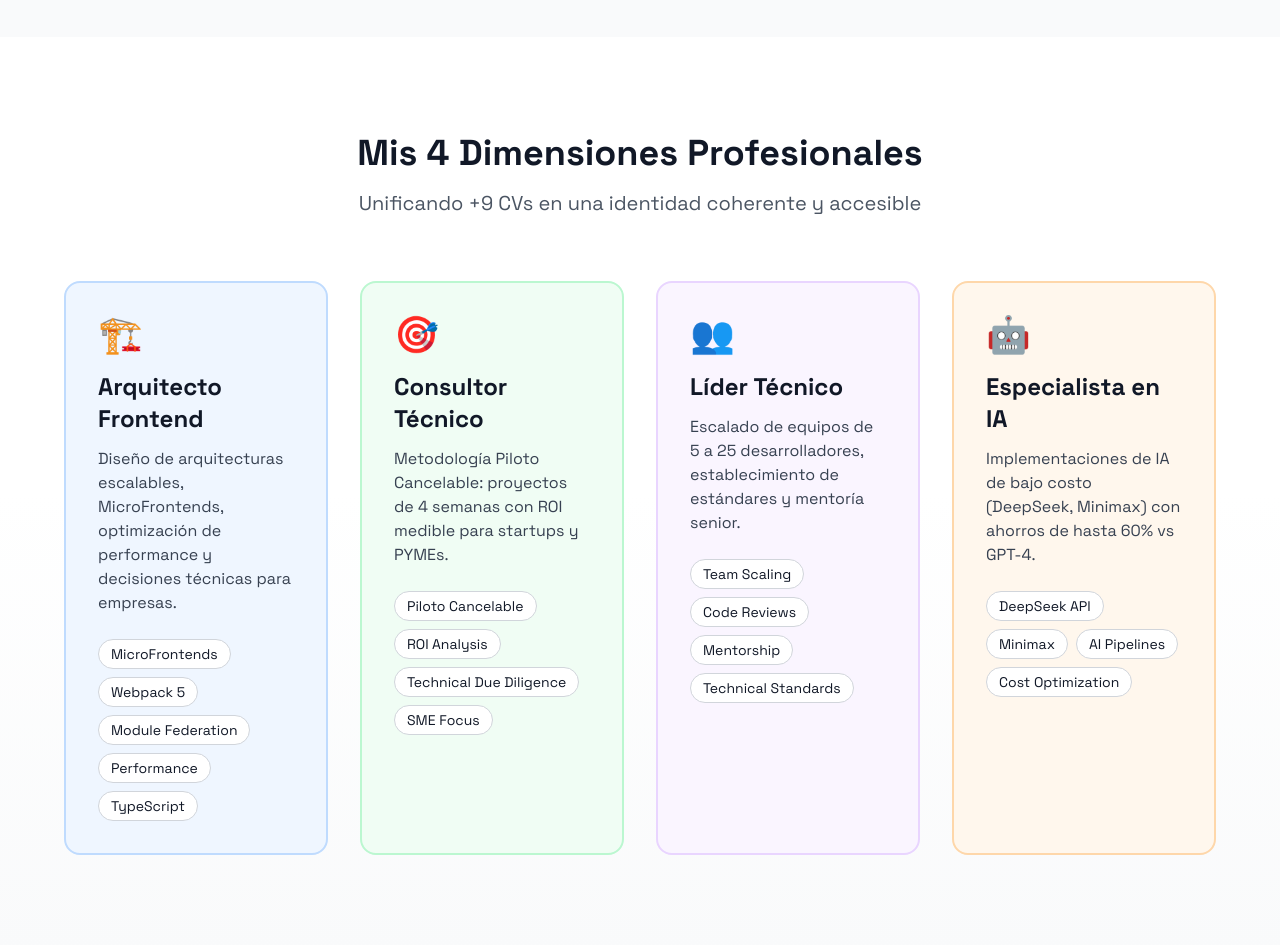
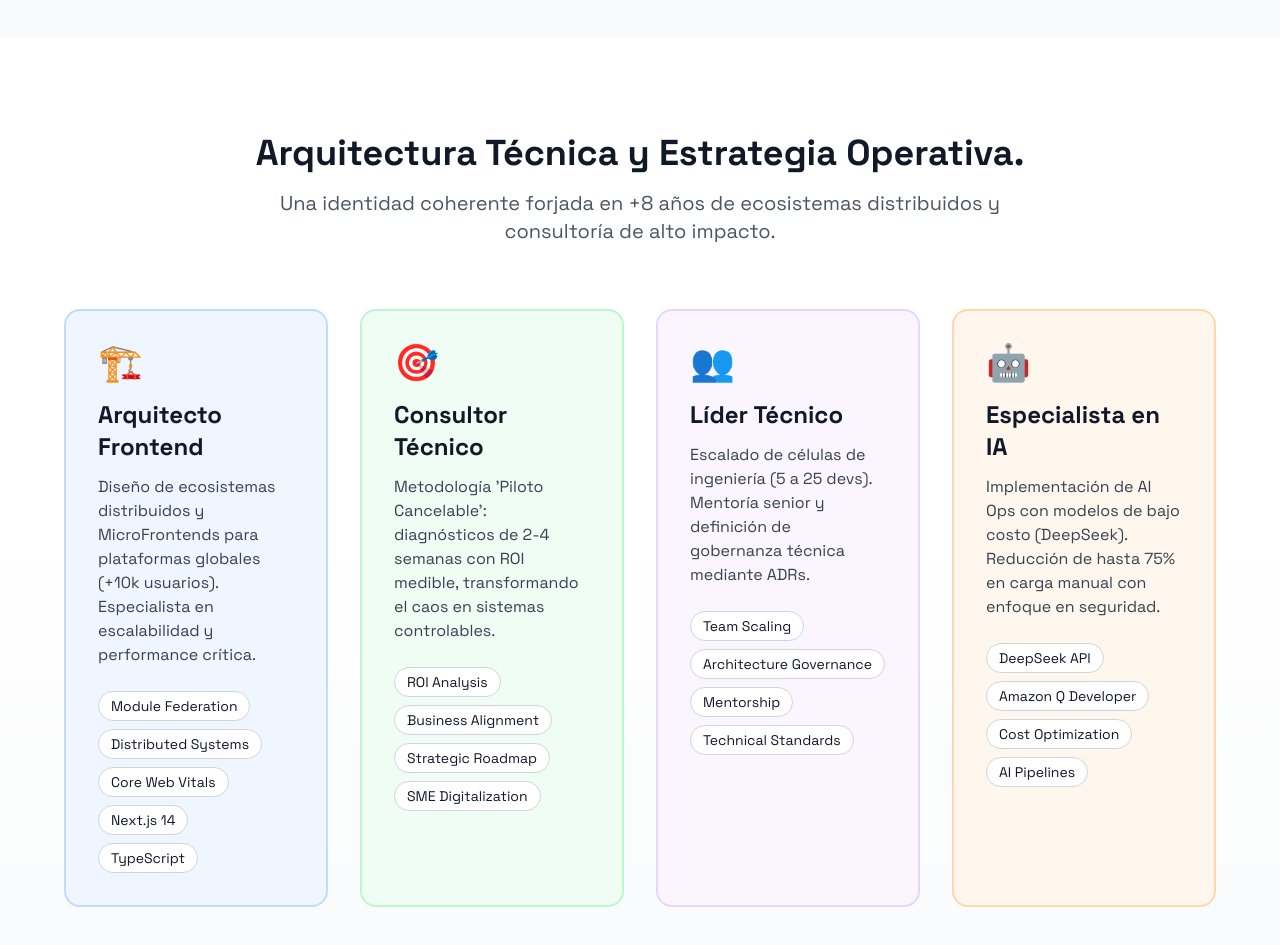
Before and after one commit to chrishiotech/christian-aguirre-landing, a Next.js app: page / in a window 1280 px wide. Shown: the part 1340-2285 px from the top of the page. Built offline with nearby package versions, Linux system fonts and the light colour scheme.

Commit message:
Update contact email and enhance service descriptions in CapabilitiesServices section

```diff
--- a/src/sections/CTAPrimary.tsx
+++ b/src/sections/CTAPrimary.tsx
@@ -6,7 +6,7 @@ export default function CTAPrimary() {
 					Hablemos de tu siguiente entrega crítica
 				</h2>
 				<a
-					href="mailto:contacto@christianaguirre.dev"
+					href="mailto:christian8.aguirre@gmail.com"
 					className="inline-flex items-center justify-center px-10 py-4 bg-white text-primary font-semibold rounded-lg shadow-lg hover:bg-gray-100 transition"
 				>
 					Agendar una llamada
--- a/src/sections/CapabilitiesServices.tsx
+++ b/src/sections/CapabilitiesServices.tsx
@@ -3,54 +3,29 @@ export default function CapabilitiesServices() {
     {
         icon: "🏗️",
         title: "Arquitecto Frontend",
-			description:
-				"Diseño de arquitecturas escalables, MicroFrontends, optimización de performance y decisiones técnicas para empresas.",
-			keywords: [
-				"MicroFrontends",
-				"Webpack 5",
-				"Module Federation",
-				"Performance",
-				"TypeScript",
-			],
+        description: "Diseño de ecosistemas distribuidos y MicroFrontends para plataformas globales (+10k usuarios). Especialista en escalabilidad y performance crítica.",
+        keywords: ["Module Federation", "Distributed Systems", "Core Web Vitals", "Next.js 14", "TypeScript"],
         color: "border-blue-200 bg-blue-50",
     },
     {
         icon: "🎯",
         title: "Consultor Técnico",
-			description:
-				"Metodología Piloto Cancelable: proyectos de 4 semanas con ROI medible para startups y PYMEs.",
-			keywords: [
-				"Piloto Cancelable",
-				"ROI Analysis",
-				"Technical Due Diligence",
-				"SME Focus",
-			],
+        description: "Metodología 'Piloto Cancelable': diagnósticos de 2-4 semanas con ROI medible, transformando el caos en sistemas controlables.",
+        keywords: ["ROI Analysis", "Business Alignment", "Strategic Roadmap", "SME Digitalization"],
         color: "border-green-200 bg-green-50",
     },
     {
         icon: "👥",
         title: "Líder Técnico",
-			description:
-				"Escalado de equipos de 5 a 25 desarrolladores, establecimiento de estándares y mentoría senior.",
-			keywords: [
-				"Team Scaling",
-				"Code Reviews",
-				"Mentorship",
-				"Technical Standards",
-			],
+        description: "Escalado de células de ingeniería (5 a 25 devs). Mentoría senior y definición de gobernanza técnica mediante ADRs.",
+        keywords: ["Team Scaling", "Architecture Governance", "Mentorship", "Technical Standards"],
         color: "border-purple-200 bg-purple-50",
     },
     {
         icon: "🤖",
         title: "Especialista en IA",
-			description:
-				"Implementaciones de IA de bajo costo (DeepSeek, Minimax) con ahorros de hasta 60% vs GPT-4.",
-			keywords: [
-				"DeepSeek API",
-				"Minimax",
-				"AI Pipelines",
-				"Cost Optimization",
-			],
+        description: "Implementación de AI Ops con modelos de bajo costo (DeepSeek). Reducción de hasta 75% en carga manual con enfoque en seguridad.",
+        keywords: ["DeepSeek API", "Amazon Q Developer", "Cost Optimization", "AI Pipelines"],
         color: "border-orange-200 bg-orange-50",
     },
 ];
@@ -59,10 +34,9 @@ export default function CapabilitiesServices() {
 		<section className="py-24 px-6 bg-gradient-to-b from-white via-white to-gray-50">
 			<div className="max-w-6xl mx-auto">
 				<h2 className="text-4xl font-bold text-gray-900 text-center mb-4">
-					Mis 4 Dimensiones Profesionales
-				</h2>
+					Arquitectura Técnica y Estrategia Operativa.				</h2>
 				<p className="text-xl text-gray-600 text-center mb-16 max-w-3xl mx-auto">
-					Unificando +9 CVs en una identidad coherente y accesible
+					Una identidad coherente forjada en +8 años de ecosistemas distribuidos y consultoría de alto impacto.
 				</p>
 
 				<div className="grid grid-cols-1 md:grid-cols-2 lg:grid-cols-4 gap-8">
```
Lines whose indentation alone changed are shown as unchanged.
